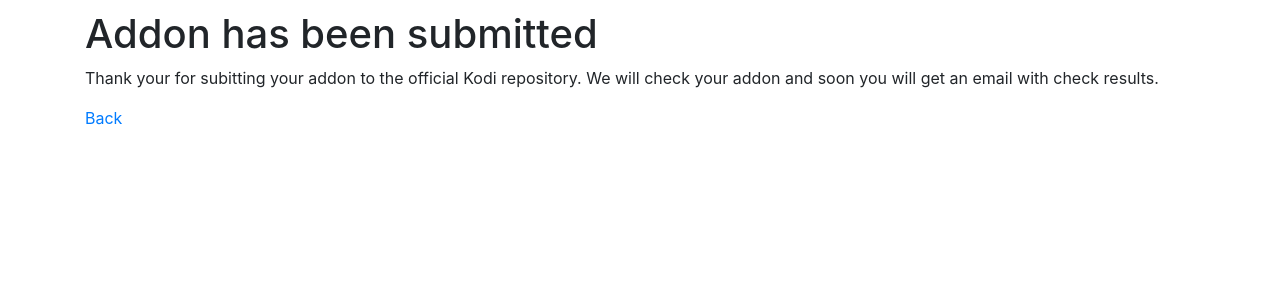
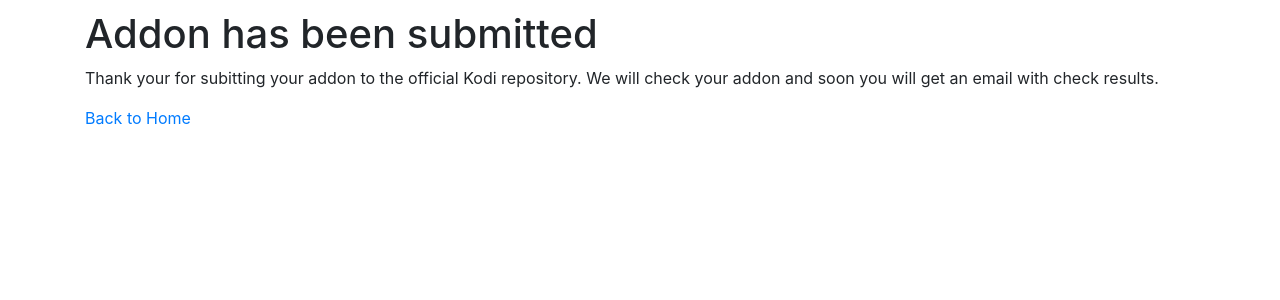
Before and after one commit to romanvm/kodi.addon-submitter, a Django app: page /confirmation/ in a window 1280 px wide. Shown: the top 300 px of the page. Run offline with Django 3.2, Linux system fonts and the light colour scheme; parts of the project's set-up code (start-up, migrations or seed data) failed here and were passed over; some libraries are stand-ins or nearby versions.

Commit message:
Minor template text correction

```diff
--- a/addon_submitter/templates/addon_submitter/confirmation.html
+++ b/addon_submitter/templates/addon_submitter/confirmation.html
@@ -8,5 +8,5 @@
 Thank your for subitting your addon to the official Kodi repository.
 We will check your addon and soon you will get an email with check results.
 </p>
-<p><a href="{% url 'index' %}">Back</a></p>
+<p><a href="{% url 'index' %}">Back to Home</a></p>
 {% endblock content %}
```
